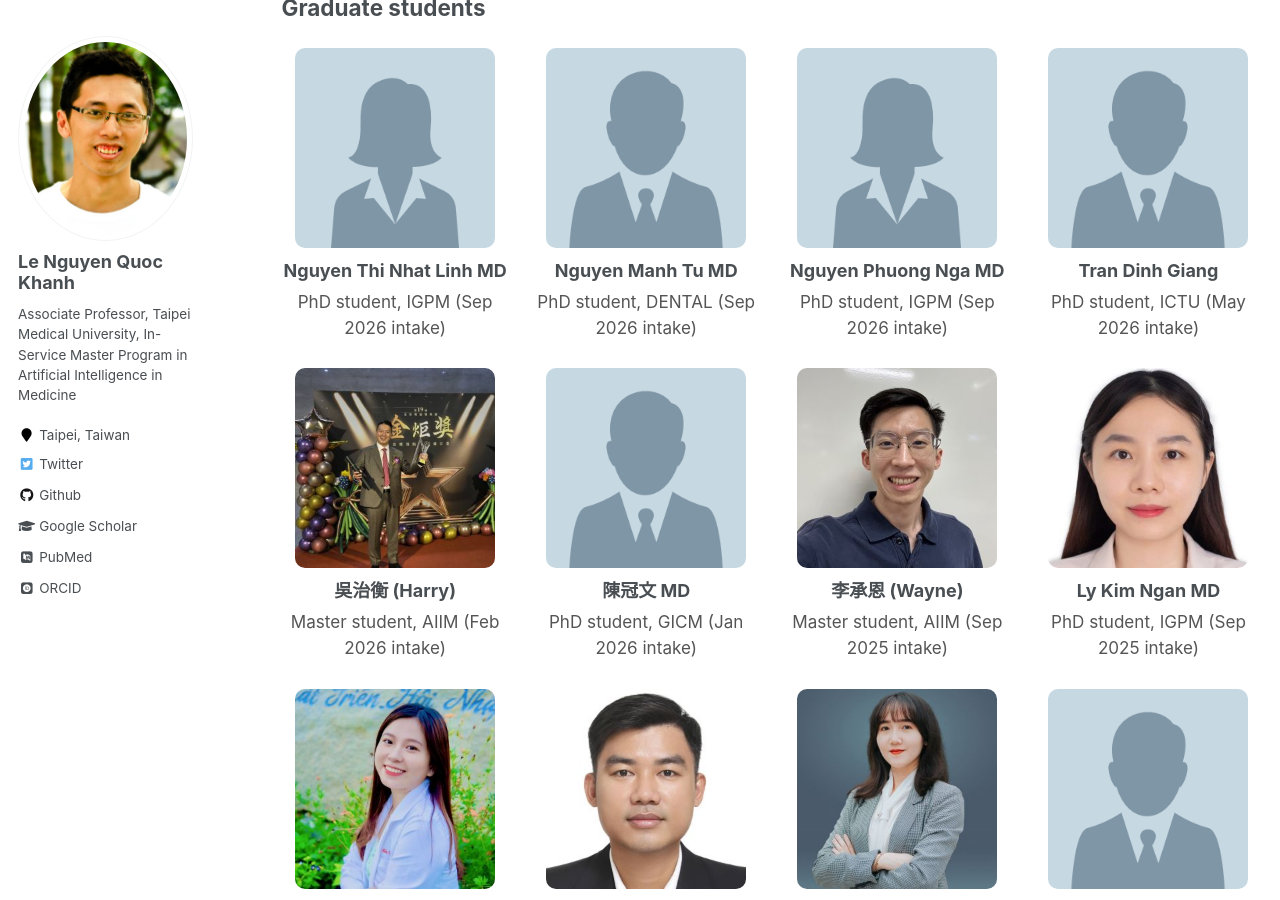
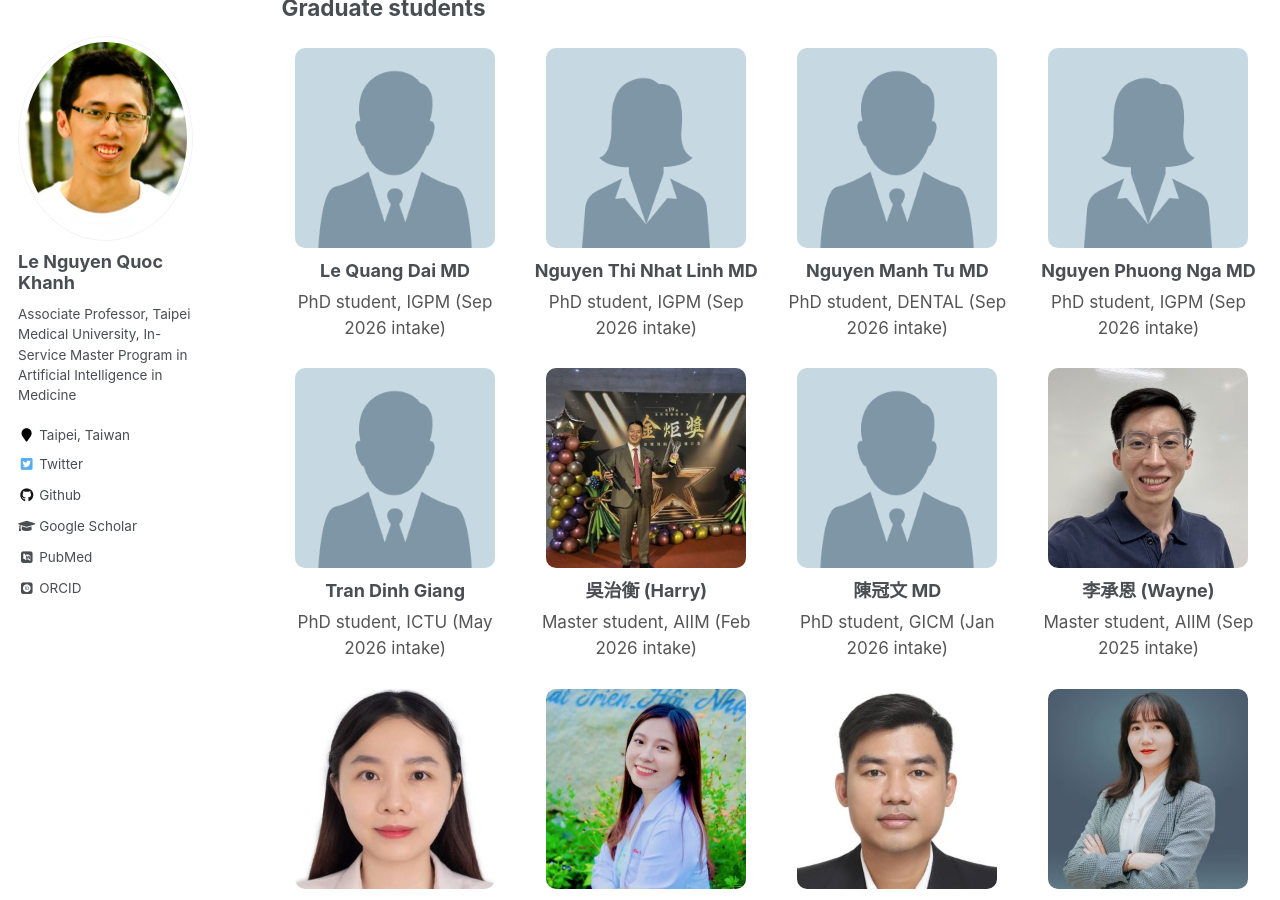
Before and after one commit to khanhlee/khanhlee.github.io, a Jekyll site: the page built from _pages/member.md, in a window 1280 px wide and 900 px high, scrolled down 456 px. Built offline with Jekyll 4.4.1, drawn with Linux system fonts in a browser that asks for light colours; some web fonts are replaced.

Commit message:
Update member.md

```diff
--- a/_pages/member.md
+++ b/_pages/member.md
@@ -88,6 +88,12 @@ TMU AIBioMed Lab develops clinically grounded AI systems by integrating medical
 ## Graduate students
 
 <div class="member-grid">
+
+  <div class="member-card">
+    <img src="/images/male.png" alt="Le Quang Dai MD">
+    <div class="member-name">Le Quang Dai MD</div>
+    <div class="member-role">PhD student, IGPM (Sep 2026 intake)</div>
+  </div>
 
   <div class="member-card">
     <img src="/images/female.png" alt="Nguyen Thi Nhat Linh MD">
```
